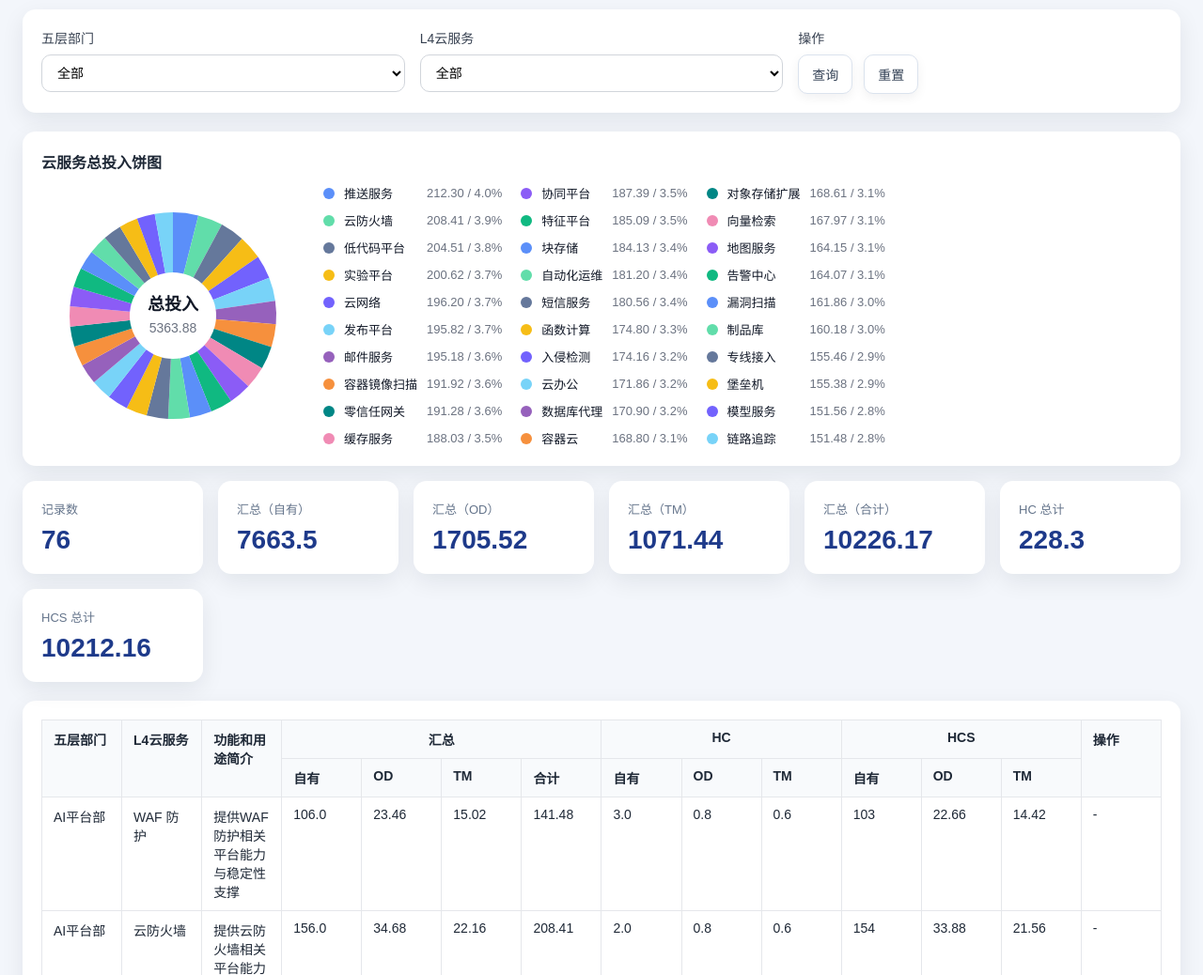
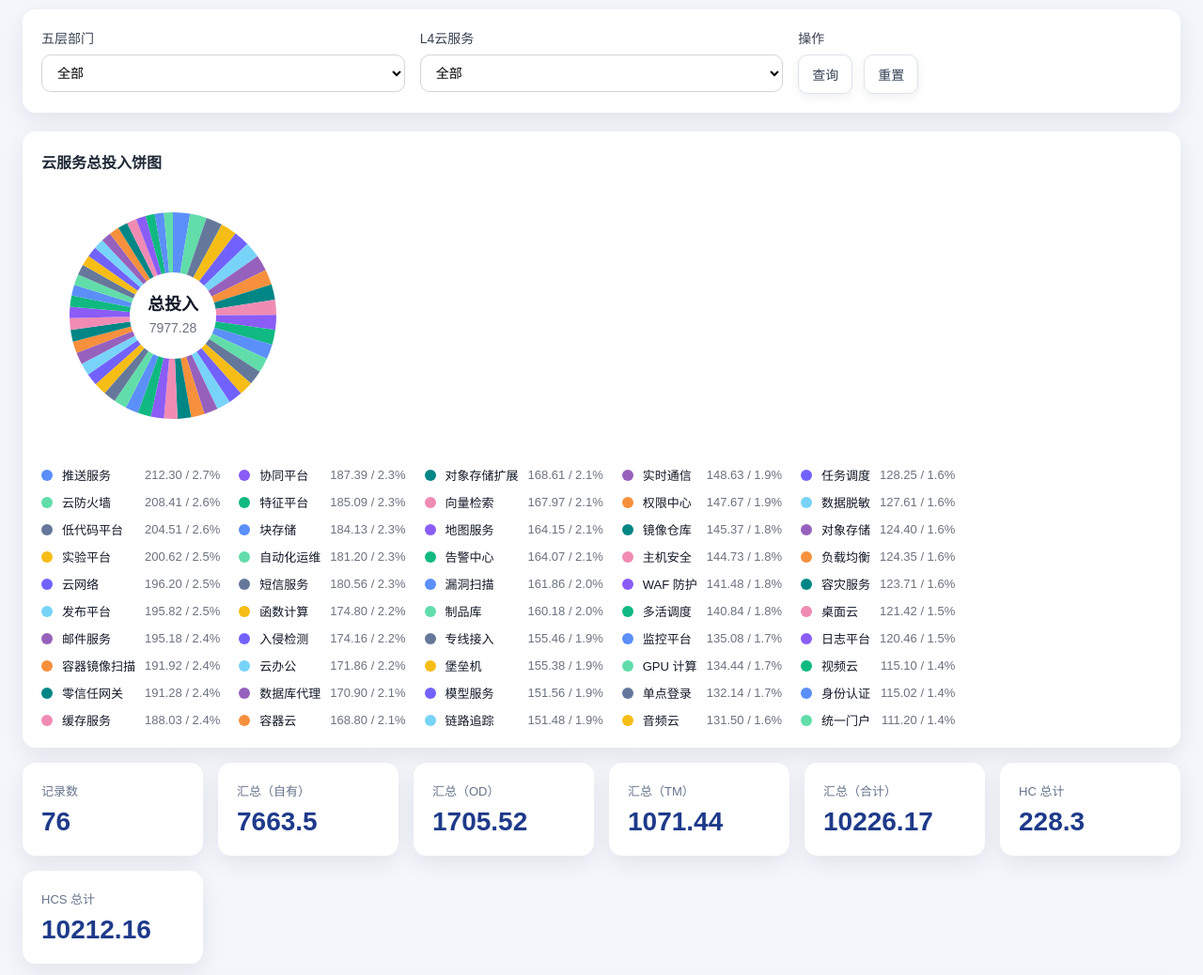
Before and after one commit to Mingkun/BeWin, a Flask app: page /views/cloud-service-view in a window 1280 px wide. Shown: the part 149-1187 px from the top of the page at 94% size. Run offline with Flask 3, Linux system fonts and the light colour scheme; data comes from the database, SQL or seed files in the repository.

Commit message:
调整云服务视图饼图显示Top50服务

```diff
--- a/templates/cloud_service_view.html
+++ b/templates/cloud_service_view.html
@@ -176,7 +176,7 @@
         ]
           .filter(item => item.value > 0)
           .sort((a, b) => b.value - a.value)
-          .slice(0, 30);
+          .slice(0, 50);
 
         const colors = ['#5B8FF9', '#61DDAA', '#65789B', '#F6BD16', '#7262FD', '#78D3F8', '#9661BC', '#F6903D', '#008685', '#F08BB4', '#8B5CF6', '#10B981'];
         const ctx = pieCanvas.getContext('2d');
```
